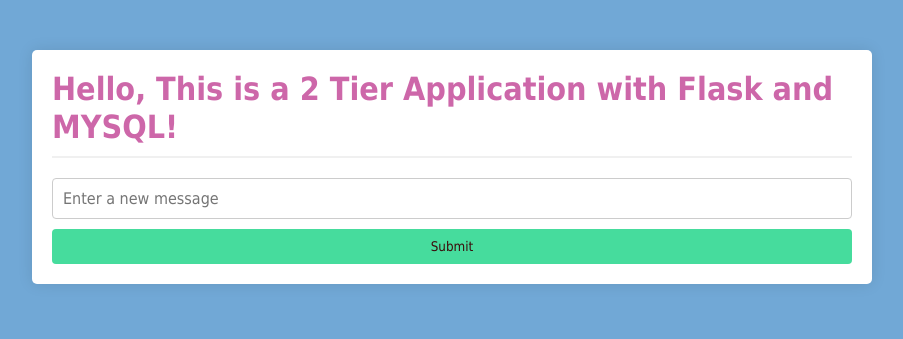
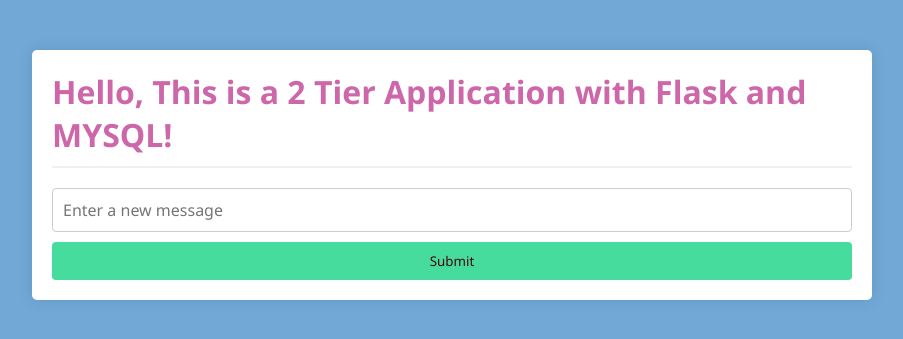
Before and after one commit to jyothi62/two-tier-flask-app, a Flask app: page / in a window 1280 px wide. Shown: the top 339 px of the page, without its empty margins (188-1091 px from the left). Run offline with Flask 2, Linux system fonts and the light colour scheme; data that the repository does not hold is empty; some libraries are stand-ins or nearby versions.

Commit message:
Update index.html

```diff
--- a/templates/index.html
+++ b/templates/index.html
@@ -9,7 +9,7 @@
         body, h1, p, form, input {
             margin: 0;
             padding: 0;
-            font-family: 'Castellar', Tahoma, Geneva, Verdana, sans-serif;
+            font-family: 'Segoe UI', Tahoma, Geneva, Verdana, sans-serif;
         }
 
         body {
```
